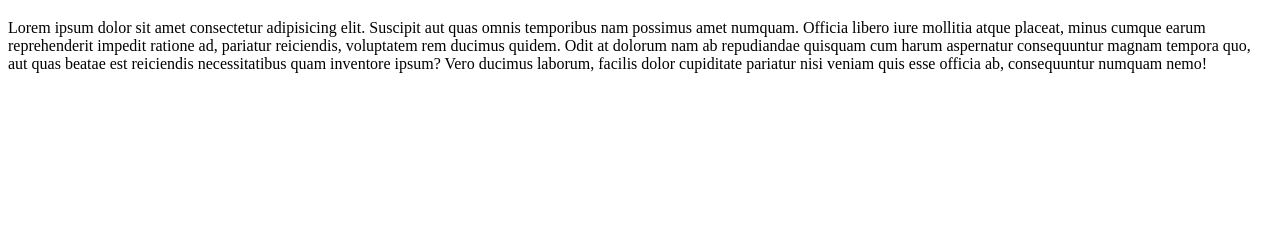
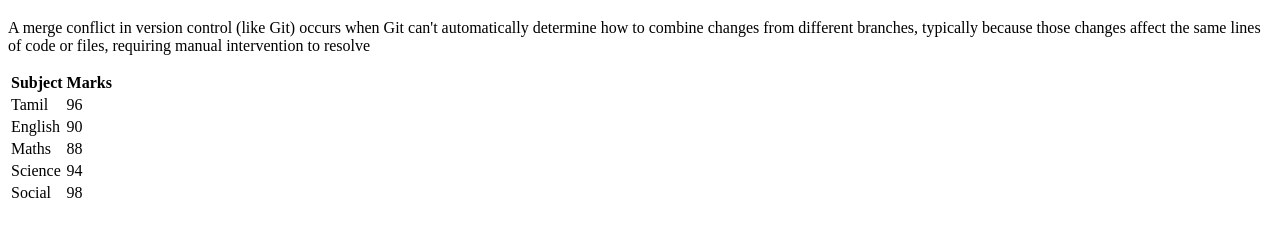
Before and after one commit to hariprasanth-mitrahsoft/Merging, a plain HTML site: page index.html in a window 1280 px wide. Shown: the part 61-298 px from the top of the page. Drawn offline with Linux system fonts and the light colour scheme.

Commit message:
Created a table

```diff
--- a/index.html
+++ b/index.html
@@ -7,6 +7,32 @@
 </head>
 <body>
     <h1>Merge conflcits</h1>
-    <p>Lorem ipsum dolor sit amet consectetur adipisicing elit. Suscipit aut quas omnis temporibus nam possimus amet numquam. Officia libero iure mollitia atque placeat, minus cumque earum reprehenderit impedit ratione ad, pariatur reiciendis, voluptatem rem ducimus quidem. Odit at dolorum nam ab repudiandae quisquam cum harum aspernatur consequuntur magnam tempora quo, aut quas beatae est reiciendis necessitatibus quam inventore ipsum? Vero ducimus laborum, facilis dolor cupiditate pariatur nisi veniam quis esse officia ab, consequuntur numquam nemo!</p>
+    <p>A merge conflict in version control (like Git) occurs when Git can't automatically determine how to combine changes from different branches, typically because those changes affect the same lines of code or files, requiring manual intervention to resolve</p>
+    <table>
+        <tr>
+            <th>Subject</th>
+            <th>Marks</th>
+        </tr>
+        <tr>
+            <td>Tamil</td>
+            <td>96</td>
+        </tr>
+        <tr>
+            <td>English</td>
+            <td>90</td>
+        </tr>
+        <tr>
+            <td>Maths</td>
+            <td>88</td>
+        </tr>
+        <tr>
+            <td>Science</td>
+            <td>94</td>
+        </tr>
+        <tr>
+            <td>Social</td>
+            <td>98</td>
+        </tr>
+    </table>
 </body>
 </html>
```
